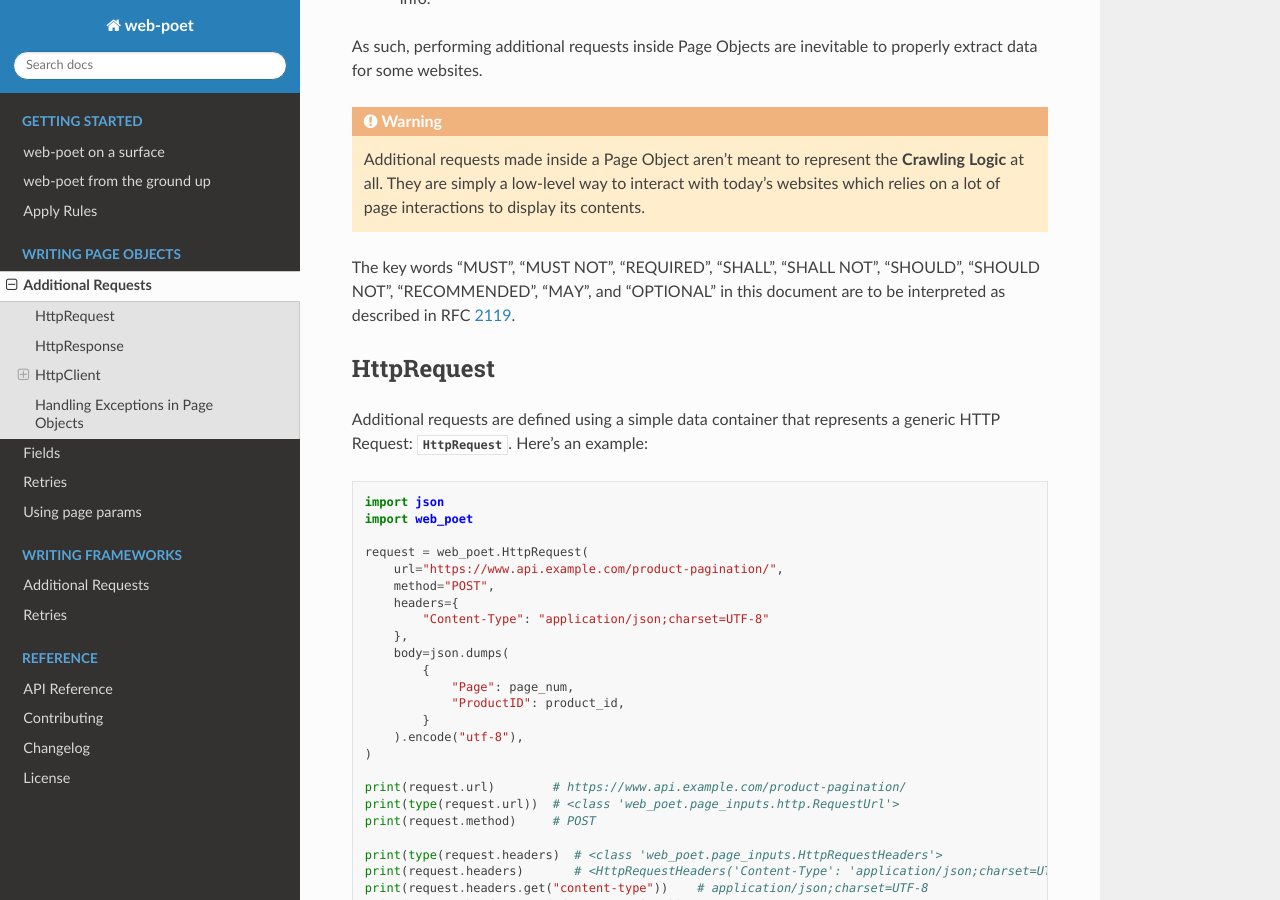
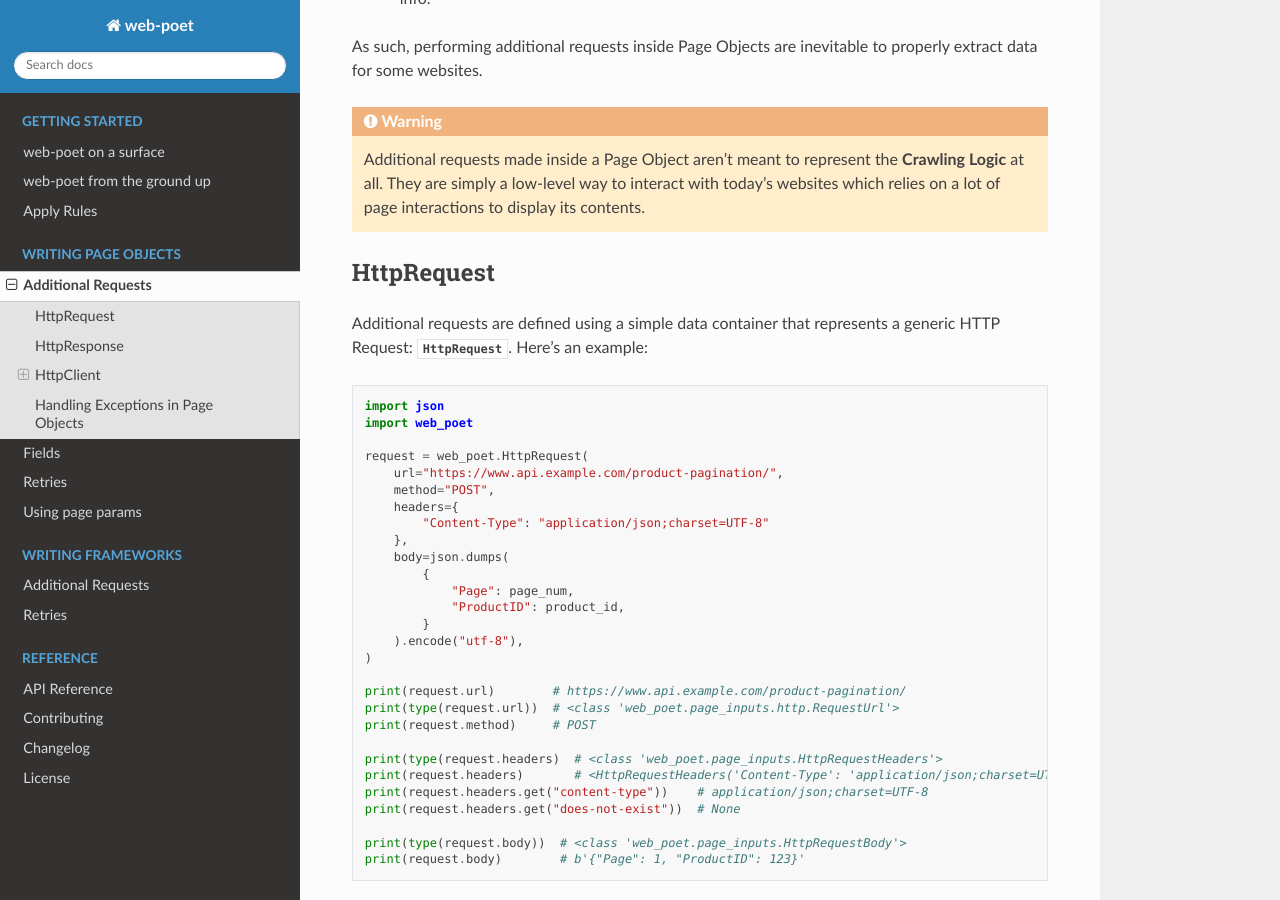
Before and after one commit to scrapinghub/web-poet, a Sphinx documentation site: the page built from docs/page-objects/additional-requests.rst, in a window 1280 px wide and 900 px high, scrolled down 341 px. Built offline with Sphinx 7.4.7 and the Read the Docs theme 2.0.0, drawn with Linux system fonts in a browser that asks for light colours.

Commit message:
Remove the clarification about keywords

```diff
--- a/docs/page-objects/additional-requests.rst
+++ b/docs/page-objects/additional-requests.rst
@@ -22,10 +22,6 @@
     the **Crawling Logic** at all. They are simply a low-level way to interact
     with today's websites which relies on a lot of page interactions to display
     its contents.
-
-The key words "MUST”, "MUST NOT”, "REQUIRED”, "SHALL”, "SHALL NOT”, "SHOULD”,
-"SHOULD NOT”, "RECOMMENDED”, "MAY”, and "OPTIONAL” in this document are to be
-interpreted as described in RFC `2119 <https://www.ietf.org/rfc/rfc2119.txt>`_.
 
 .. _httprequest-example:
 
```
